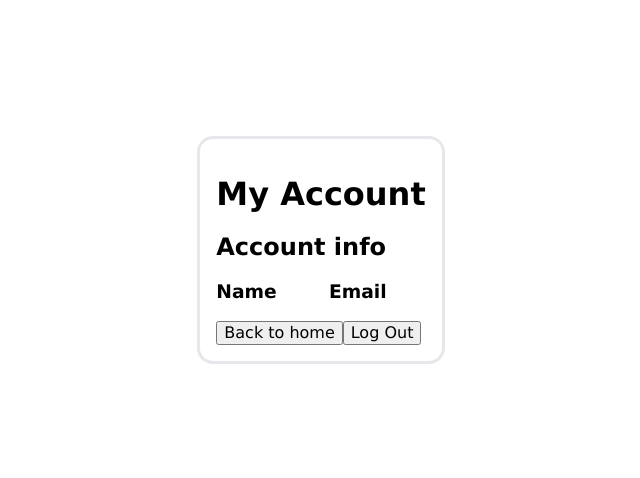
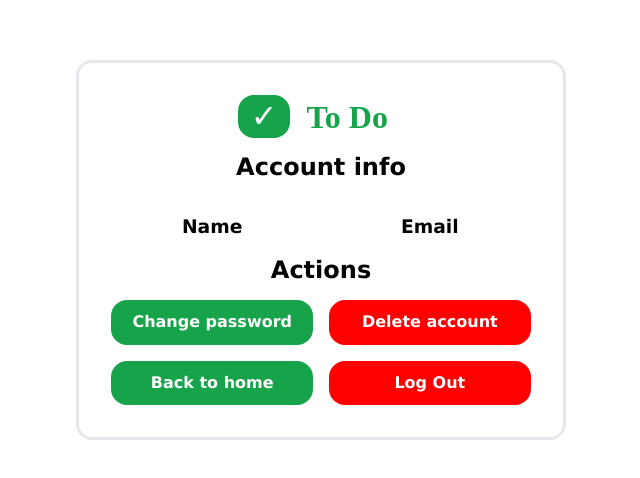
Before and after one commit to franius8/todo-site, a React (Vite) app: page /account in a window 1280 px wide. Shown: the part 150-628 px from the top of the page, without its empty margins (319-959 px from the left). Built offline with nearby package versions, Linux system fonts and the light colour scheme; no server answers; a web font is replaced by a local one.

Commit message:
Start adding functionalities for project management

```diff
--- a/src/Account.tsx
+++ b/src/Account.tsx
@@ -17,36 +17,53 @@ export default function Account() {
     const toHome = () => {
         navigate("/home");
     }
+
     return (
         <div id={"accountdiv"}>
-            <h1>My Account</h1>
-            <div id={"accountcontentdiv"}>
-                <div id={"accountitemdiv"}>
-                    <div id={"accountitemtitlediv"}>
+            <div id={"logodiv"} onClick={toHome}>
+                <div id={"checkmark"}>
+                    &#10003;
+                </div>
+                <div id={"logo"}>
+                    To Do
+                </div>
+            </div>
+            <div className={"accountcontentdiv"}>
+                <div className={"accountitemdiv"}>
+                    <div className={"accountitemtitlediv"}>
                         <h2>Account info</h2>
                     </div>
-                    <div id={"accountitemcontentdiv"}>
-                        <div id={"accountitemcontentitemdiv"}>
-                            <div id={"accountitemcontentitemtitlediv"}>
+                    <div className={"accountitemcontentdiv"}>
+                        <div className={"accountitemcontentitemdiv"}>
+                            <div className={"accountitemcontentitemtitlediv"}>
                                 <h3>Name</h3>
                             </div>
-                            <div id={"accountitemcontentitemcontentdiv"}>
-                                <p>{user?.displayName}</p>
+                            <div className={"accountitemcontentitemcontentdiv"}>
+                                <p>{user?.displayName === null ? "No username in database" : user?.displayName}</p>
                             </div>
                         </div>
-                        <div id={"accountitemcontentitemdiv"}>
-                            <div id={"accountitemcontentitemtitlediv"}>
+                        <div className={"accountitemcontentitemdiv"}>
+                            <div className={"accountitemcontentitemtitlediv"}>
                                 <h3>Email</h3>
                             </div>
-                            <div id={"accountitemcontentitemcontentdiv"}>
+                            <div className={"accountitemcontentitemcontentdiv"}>
                                 <p>{user?.email}</p>
                             </div>
                         </div>
                     </div>
                 </div>
+                <div className={"accountitemdiv"}>
+                    <div className={"accountitemtitlediv"}>
+                        <h2>Actions</h2>
+                    </div>
+                    <div  className={"accountbuttondiv"}>
+                        <button className={"accountButton"}>Change password</button>
+                        <button className={"accountButton"} id={"delete-account"}>Delete account</button>
+                        <button className={"accountButton"} onClick={toHome}>Back to home</button>
+                        <button className={"accountButton"} id={"logout"} onClick={signOutUser}>Log Out</button>
+                    </div>
+                </div>
             </div>
-            <button onClick={toHome}>Back to home</button>
-            <button id={"logoutbutton"} onClick={signOutUser}>Log Out</button>
         </div>
     );
 }
--- a/src/Header.tsx
+++ b/src/Header.tsx
@@ -9,20 +9,6 @@ export default function Header(props: { active: string, newTodo: () => void}) {
     const navigate = useNavigate();
     const [user, setUser] = React.useState(false);
 
-    onAuthStateChanged(auth, (user) => {
-        if (user) {
-            setUser(true);
-        } else {
-            setUser(false);
-        }
-    });
-
-    let buttonText;
-    if (user) {
-        buttonText = "Account";
-    } else {
-        buttonText = "Log In";
-    }
     const backToHome = () => {
         navigate("/home");
     }
@@ -53,7 +39,7 @@ export default function Header(props: { active: string, newTodo: () => void}) {
                     Add ToDo
                 </button>
                 <div id={"loginbutton"} onClick={toLogin}>
-                    {buttonText}
+                    Account
                 </div>
             </div>
         </header>
--- a/src/Home.tsx
+++ b/src/Home.tsx
@@ -43,9 +43,6 @@ export default function Home(props: {
         updateDatabase(toDosCopy);
         setToDos(toDosCopy);
     }
-    const createToDo = (heading: string, text: string, date: Date, priority: string) => {
-
-    }
 
     if (props.toDos.length > 0) {
         return (
@@ -55,7 +52,7 @@ export default function Home(props: {
                     {props.toDos.map((toDo) => <ToDo toDo={toDo} key={toDo.iD} modifyToDo={props.modifyToDo}
                     deleteToDo={props.deleteToDo} moveToDone={moveToDone}/>)}
                 </div>
-                <NewToDoForm formVisible={props.formVisible} close={props.closeToDo} newToDo={createToDo}/>
+                <NewToDoForm formVisible={props.formVisible} close={props.closeToDo} newToDo={props.createToDo}/>
             </>
         );
     } else {
@@ -67,7 +64,7 @@ export default function Home(props: {
                         No ToDos yet. Time to <span id="addnew" onClick={props.newToDo}>add a new one</span>.
                     </div>
                 </div>
-                <NewToDoForm formVisible={props.formVisible} close={props.closeToDo} newToDo={createToDo}/>
+                <NewToDoForm formVisible={props.formVisible} close={props.closeToDo} newToDo={props.createToDo}/>
             </>
         );
     }
--- a/src/NewProjectForm.tsx
+++ b/src/NewProjectForm.tsx
@@ -2,7 +2,8 @@ import React from "react";
 import DateConverter from "./DateConverter";
 import Todomanipulator from "./todomanipulator";
 
-export default function NewProjectForm(props: { formVisible: boolean, close: () => void }) {
+export default function NewProjectForm(props: { formVisible: boolean, close: () => void,
+    createProject: (name: string, date: Date, priority: string) => void }) {
     const [projectName, setProjectName] = React.useState("");
     const [projectDate, setProjectDate] = React.useState(DateConverter.convertToInputFormat(new Date()));
     const [priority, setPriority] = React.useState("");
@@ -18,7 +19,7 @@ export default function NewProjectForm(props: { formVisible: boolean, close: ()
     }
     const handleSubmit = (event: React.FormEvent<HTMLFormElement>) => {
         event.preventDefault();
-        Todomanipulator.createProject(projectName, [], new Date(projectDate), priority);
+        props.createProject(projectName, new Date(projectDate), priority);
         props.close();
     }
 
--- /dev/null
+++ b/src/ProjectToDoContainer.tsx
@@ -0,0 +1,18 @@
+import React from "react";
+
+export default function ProjectToDoContainer(props: { visible: boolean }) {
+    if (props.visible) {
+        return (
+            <div className="projecttododiv" style={{display: "block"}}>
+                <div className="projecttodoscontainer">
+                    <div className="notodosdiv">
+                        <div className="notodos">No ToDos for this project yet</div>
+                        <button className="addtodobutton">Add/Remove ToDos</button>
+                    </div>
+                </div>
+            </div>
+        );
+    } else {
+        return null;
+    }
+}
--- /dev/null
+++ b/src/ProjectToDoForm.tsx
@@ -0,0 +1,23 @@
+import React from "react";
+
+export default function ProjectToDoForm(props: { visible: boolean, close: () => void }) {
+    if (props.visible) {
+        return (
+            <div id="projecttodosformdiv" style={{display: "block"}}>
+                <div id="closebuttondiv">
+                    <button id="closebutton"><span className="material-symbols-outlined">close</span></button>
+                </div>
+                <h2 className="formheading">Add new ToDos to Project</h2>
+                <form>
+                    <div className="inputdiv"><label htmlFor="projectcheckboxdiv">Select ToDos:</label>
+                        <div className="projectcheckboxdiv">
+                        </div>
+                    </div>
+                    <button type="submit" id="todosubmit">Add</button>
+                </form>
+            </div>
+        )
+    } else {
+        return null;
+    }
+}
--- a/src/Stylesheets/Account.css
+++ b/src/Stylesheets/Account.css
@@ -2,17 +2,70 @@
     margin: auto;
     border: 3px solid var(--light-gray);
     border-radius: 1rem;
-    padding: 1rem;
+    padding: 2rem;
+    display: flex;
+    flex-direction: column;
+    justify-content: center;
+    align-items: center;
+    gap: 1rem;
+    text-align: center;
 }
 
-h2 {
+#accountdiv h1 {
+    text-align: center;
+    margin: 0;
+}
+
+#accountdiv h2 {
     font-size: 1.5rem;
     font-weight: 900;
     margin-bottom: 0;
+    margin-top: 0;
+    text-align: center;
 }
 
-#accountitemcontentdiv {
+.accountitemdiv {
+    display: flex;
+    flex-direction: column;
+    gap: 1rem;
+}
+
+.accountitemcontentdiv {
     display: grid;
     grid-template: 1fr / 1fr 1fr;
     gap: 1rem;
 }
+
+.accountbuttondiv {
+    display: grid;
+    grid-template: 1fr 1fr / 1fr 1fr;
+    justify-content: center;
+    gap: 1rem;
+}
+
+.accountButton {
+    border-radius: 1rem;
+    border: 5px solid var(--main-color);
+    background-color: var(--main-color);
+    padding: 0.5rem 1rem;
+    font-family: inherit;
+    font-size: inherit;
+    font-weight: bold;
+    color: white;
+}
+
+.accountButton:hover {
+    background-color: white;
+    color: var(--main-color);
+    cursor: pointer;
+}
+
+#logout, #delete-account {
+    border: 5px solid red;
+    background-color: red;
+}
+
+#logout:hover, #delete-account:hover {
+    background-color: white;
+    color: red;
+}
--- a/src/ToDo.tsx
+++ b/src/ToDo.tsx
@@ -75,7 +75,7 @@ moveToDone: (iD: number) => void}) {
                         <div className="todotext">{content}</div>
                         <div className="tododate">
                             <div><span className="material-symbols-outlined">calendar_month</span></div>
-                            <div>{dueDate} ({dateConverter.getDayDifference(new Date(dueDate))} days left)
+                            <div>{dateConverter.convertToString(new Date(dueDate))} ({dateConverter.getDayDifference(new Date(dueDate))} days left)
                             </div>
                         </div>
                         <div className="todopriority">
```
Also changed, not shown: src/Project.tsx (+17 -11 lines), src/Projects.tsx (+10 -3 lines), src/RouteSwitch.tsx (+44 -10 lines).
